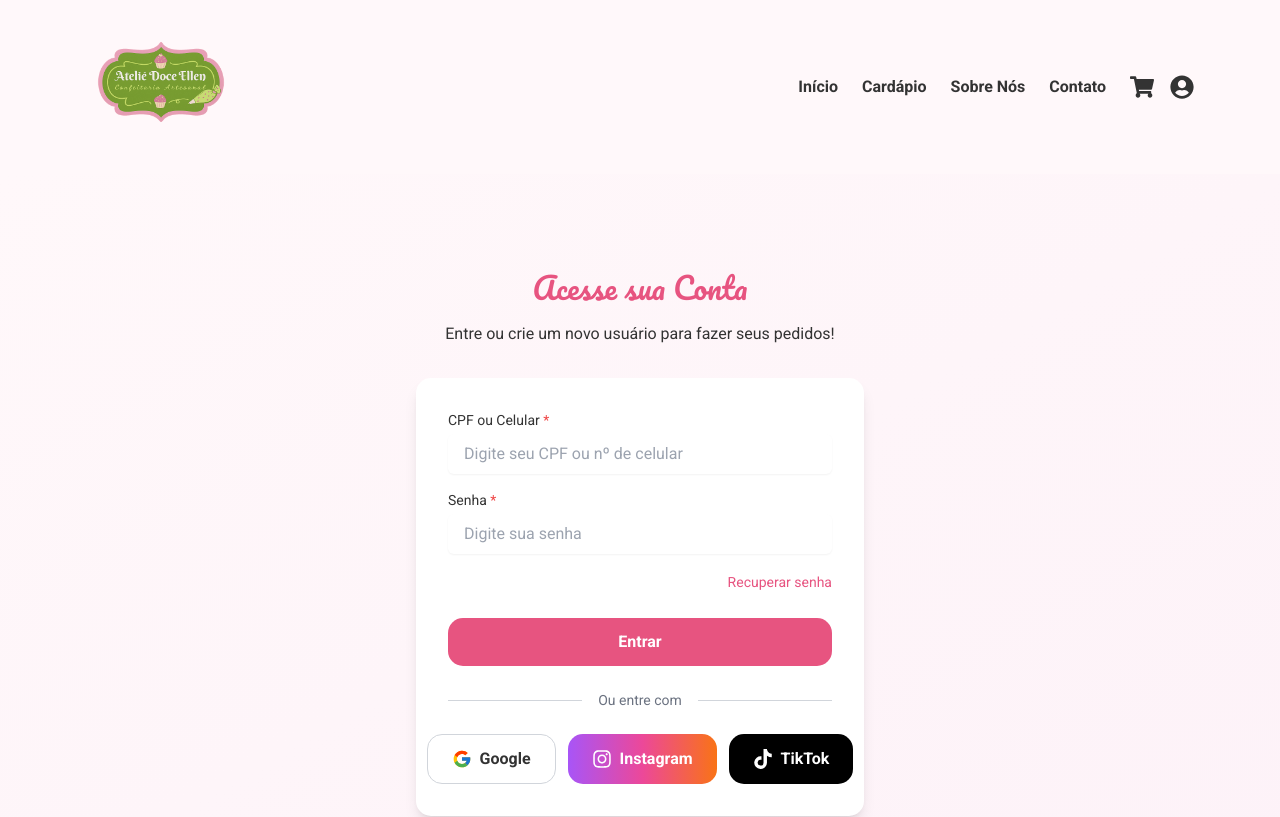
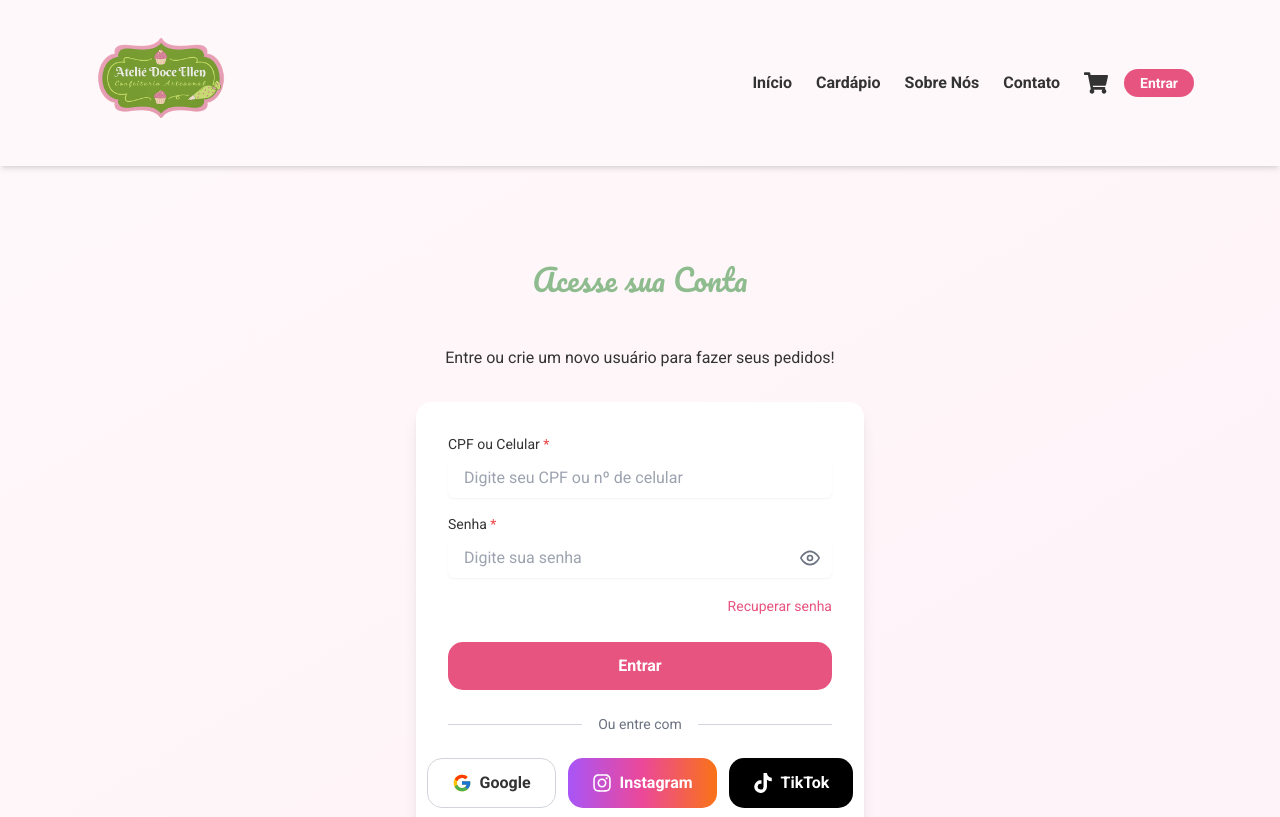
Before and after one commit to freijea/atelie_doce_ellem_site, a Next.js app: page /login in a window 1280 px wide. Shown: the top 817 px of the page. Built offline with nearby package versions, Linux system fonts and the light colour scheme.

Commit message:
login mask validation, sectiontitle parametric

```diff
--- a/package.json
+++ b/package.json
@@ -15,6 +15,7 @@
     "react": "^19.0.0",
     "react-dom": "^19.0.0",
     "react-icons": "^5.5.0",
+    "react-input-mask": "^2.0.4",
     "swiper": "^11.2.6"
   },
   "devDependencies": {
--- a/src/components/Input.jsx
+++ b/src/components/Input.jsx
@@ -1,9 +1,16 @@
+// src/components/Input.jsx
+'use client'; // Necessário se usar hooks ou InputMask diretamente aqui
+
 import React from 'react';
 import PropTypes from 'prop-types';
+import InputMask from 'react-input-mask'; // Importa a biblioteca
 
-const Input = ({ id, name, type = 'text', label, placeholder, value, onChange, error, required, className = '' }) => {
+const Input = ({ id, name, type = 'text', label, placeholder, value, onChange, error, required, className = '', mask, icon: Icon, onIconClick }) => { // Adiciona mask, icon, onIconClick
   const errorClasses = error ? 'border-red-500 focus:border-red-500 focus:ring-red-500' : 'border-gray-300 focus:border-primary focus:ring-primary';
   const baseClasses = 'block w-full px-4 py-2 mt-1 rounded-md shadow-sm focus:ring focus:ring-opacity-50';
+  const inputPaddingRight = Icon ? 'pr-10' : ''; // Adiciona padding se houver ícone
+
+  const InputComponent = mask ? InputMask : 'input'; // Escolhe o componente
 
   return (
     <div className={`mb-4 ${className}`}>
@@ -12,7 +19,9 @@ const Input = ({ id, name, type = 'text', label, placeholder, value, onChange, e
           {label} {required && <span className="text-red-500">*</span>}
         </label>
       )}
-      <input
+      <div className="relative"> {/* Wrapper para o ícone */}
+        <InputComponent
+          mask={mask} // Prop para react-input-mask
           type={type}
           id={id || name}
           name={name}
@@ -20,9 +29,20 @@ const Input = ({ id, name, type = 'text', label, placeholder, value, onChange, e
           value={value}
           onChange={onChange}
           required={required}
-        className={`${baseClasses} ${errorClasses}`}
+          className={`${baseClasses} ${errorClasses} ${inputPaddingRight}`} // Adiciona padding para ícone
         />
-      {typeof error === 'string' && error && ( // Exibe erro textual se for string
+        {Icon && ( // Renderiza o ícone se fornecido
+          <button
+            type="button"
+            onClick={onIconClick}
+            className="absolute inset-y-0 right-0 flex items-center pr-3 text-gray-500 hover:text-primary"
+            aria-label={type === 'password' ? 'Mostrar/ocultar senha' : undefined}
+          >
+            <Icon className="h-5 w-5" />
+          </button>
+        )}
+      </div>
+      {typeof error === 'string' && error && (
           <p className="mt-1 text-xs text-red-600">{error}</p>
       )}
     </div>
@@ -40,6 +60,9 @@ Input.propTypes = {
   error: PropTypes.oneOfType([PropTypes.string, PropTypes.bool]), // Pode ser booleano ou mensagem
   required: PropTypes.bool,
   className: PropTypes.string,
+  mask: PropTypes.string,
+  icon: PropTypes.elementType,
+  onIconClick: PropTypes.func
 };
 
 export default Input;
--- a/src/components/LoginForm.jsx
+++ b/src/components/LoginForm.jsx
@@ -1,29 +1,57 @@
+// src/components/LoginForm.jsx
 'use client';
 
 import React, { useState } from 'react';
-import Link from 'next/link'; // Para o link "Recuperar senha"
+import Link from 'next/link';
 import PropTypes from 'prop-types';
-import { FcGoogle } from 'react-icons/fc'; // Ícone Google
-import { FaInstagram, FaTiktok } from 'react-icons/fa'; // Ícones Instagram e TikTok
+import { FcGoogle } from 'react-icons/fc';
+import { FaInstagram, FaTiktok } from 'react-icons/fa';
+import { FiEye, FiEyeOff } from 'react-icons/fi'; // Ícones para senha
 
 import Input from './Input';
 import Button from './Button';
 import Alert from './Alert';
 
 const LoginForm = ({ className = '' }) => {
-  // --- Placeholder State ---
-  // No futuro, gerenciar inputs, loading, erros e sucesso com useState/useReducer
   const [formData, setFormData] = useState({ identifier: '', password: '' });
-  const [error, setError] = useState(null); // Ex: 'Credenciais inválidas' ou { field: 'identifier', message: 'CPF/Celular inválido' }
+  const [error, setError] = useState(null);
   const [successMessage, setSuccessMessage] = useState(null);
   const [isLoading, setIsLoading] = useState(false);
-  // -------------------------
+  const [identifierMask, setIdentifierMask] = useState(''); // Estado para máscara
+  const [showPassword, setShowPassword] = useState(false); // Estado para visibilidade da senha
 
-  const handleChange = (e) => {
+  const handleIdentifierChange = (e) => {
+    const rawValue = e.target.value.replace(/\D/g, ''); // Remove não dígitos
+    let currentMask = '';
+
+    if (rawValue.length <= 10 || (rawValue.length === 11 && rawValue.startsWith('0'))) {
+        if (rawValue.length <= 10) {
+             currentMask = '(99) 9999-9999';
+         } else {
+             currentMask = '(99) 99999-9999';
+         }
+    } else if (rawValue.length === 11) {
+        currentMask = '999.999.999-99';
+    } else {
+         currentMask = '999.999.999-99';
+    }
+    setIdentifierMask(currentMask || '');
+
+
+    setFormData(prev => ({ ...prev, identifier: e.target.value })); // Atualiza o valor formatado
+    if (error) setError(null);
+  };
+
+
+  const handleChange = (e) => { // Handler genérico para outros campos (senha)
     const { name, value } = e.target;
     setFormData(prev => ({ ...prev, [name]: value }));
-    // Limpar erro ao digitar
-    if (error) setError(null);
+    if (error && typeof error === 'object' && error?.field === name) setError(null); // Limpa erro do campo específico
+    else if (error && typeof error === 'string') setError(null); // Limpa erro geral
+  };
+
+  const togglePasswordVisibility = () => {
+    setShowPassword(!showPassword);
   };
 
   const handleSubmit = (e) => {
@@ -34,92 +62,77 @@ const LoginForm = ({ className = '' }) => {
     setIsLoading(true);
 
     console.log('Form Data Submitted:', formData);
-    // --- Placeholder Logic ---
-    // Aqui viria a lógica de chamada de API para /api/login ou serviço de auth
-    // Exemplo de como definir erro/sucesso (simulado):
     setTimeout(() => {
       if (formData.identifier === 'erro@teste.com') {
         setError('Usuário ou senha inválidos.');
       } else if (formData.identifier === 'sucesso@teste.com') {
          setSuccessMessage('Login realizado com sucesso! Redirecionando...');
-         // Redirecionar após sucesso...
       } else {
         setError({ field: 'identifier', message: 'CPF ou Celular não encontrado.'}) // Exemplo de erro de campo
       }
       setIsLoading(false);
     }, 1500);
-    // -------------------------
   };
 
   const handleSocialLogin = (provider) => {
     console.log(`Attempting social login with ${provider}`);
-    // --- Placeholder Logic ---
-    // Aqui viria a lógica para iniciar o fluxo OAuth com o provider
-    // (ex: redirecionar para a página de login do Google/Insta/TikTok)
-    // Isso geralmente envolve bibliotecas como NextAuth.js ou chamadas de API específicas.
-    // -------------------------
      setError(`Login com ${provider} ainda não implementado.`);
      setTimeout(() => setError(null), 3000);
   };
 
-  // Determina se o erro é específico de um campo ou geral
   const identifierError = typeof error === 'object' && error?.field === 'identifier' ? error.message : null;
   const passwordError = typeof error === 'object' && error?.field === 'password' ? error.message : null;
   const generalError = typeof error === 'string' ? error : null;
 
-
   return (
     <div className={`w-full max-w-md p-6 md:p-8 bg-white rounded-default shadow-lg ${className}`}>
-      {/* Mensagem Geral de Erro/Sucesso */}
       {generalError && <Alert type="error" message={generalError} className="mb-4" />}
       {successMessage && <Alert type="success" message={successMessage} className="mb-4" />}
 
       <form onSubmit={handleSubmit} noValidate>
         <Input
           label="CPF ou Celular"
-          type="text" // Pode ser "tel" ou ter máscara no futuro
+          type="text" // react-input-mask cuida do tipo
           name="identifier"
           id="identifier"
           placeholder="Digite seu CPF ou nº de celular"
           value={formData.identifier}
-          onChange={handleChange}
-          error={identifierError} // Passa a mensagem de erro específica
+          onChange={handleIdentifierChange} // Usa o handler com máscara
+          mask={identifierMask} // Passa a máscara dinâmica
+          error={identifierError}
           required
-          className="mb-4" // Ajuste de espaçamento
+          className="mb-4"
         />
 
         <Input
           label="Senha"
-          type="password"
+          type={showPassword ? 'text' : 'password'} // Tipo dinâmico
           name="password"
           id="password"
           placeholder="Digite sua senha"
           value={formData.password}
-          onChange={handleChange}
+          onChange={handleChange} // Handler genérico
           error={passwordError}
           required
-          className="mb-2" // Menos espaço antes de "recuperar senha"
+          className="mb-2"
+          icon={showPassword ? FiEyeOff : FiEye} // Ícone dinâmico
+          onIconClick={togglePasswordVisibility} // Função para o clique no ícone
         />
 
-        <div className="text-right mb-6">
-          <Link href="/recuperar-senha" // Criar esta página/rota depois
+        {/* ... (Recuperar Senha, Botão Entrar, Divisor, Botões Sociais) ... */}
+         <div className="text-right mb-6">
+          <Link href="/recuperar-senha"
             className="text-sm font-medium text-primary hover:underline"
           >
             Recuperar senha
           </Link>
         </div>
 
-        <Button
-          type="submit"
-          variant="primary"
-          className="w-full"
-          disabled={isLoading} // Desabilita botão durante carregamento
-        >
+        <Button type="submit" variant="primary" className="w-full" disabled={isLoading}>
           {isLoading ? 'Entrando...' : 'Entrar'}
         </Button>
       </form>
-
-      {/* Separador e Login Social */}
+       {/* Separador e Login Social */}
       <div className="my-6 flex items-center justify-center">
         <span className="border-t border-gray-300 flex-grow"></span>
         <span className="px-4 text-sm text-gray-500">Ou entre com</span>
@@ -127,28 +140,13 @@ const LoginForm = ({ className = '' }) => {
       </div>
 
       <div className="flex flex-col sm:flex-row gap-3 justify-center">
-         {/* Google Button */}
-         <Button
-           variant="secondary" // Ou crie um estilo 'outline' ou 'social'
-           onClick={() => handleSocialLogin('Google')}
-           className="flex-1 flex items-center justify-center gap-2 !bg-white !text-text-main border border-gray-300 hover:!bg-gray-100" // Exemplo de override de estilo
-         >
+         <Button variant="secondary" onClick={() => handleSocialLogin('Google')} className="flex-1 flex items-center justify-center gap-2 !bg-white !text-text-main border border-gray-300 hover:!bg-gray-100" >
             <FcGoogle size={20} /> Google
          </Button>
-         {/* Instagram Button */}
-          <Button
-           variant="secondary"
-           onClick={() => handleSocialLogin('Instagram')}
-           className="flex-1 flex items-center justify-center gap-2 !bg-gradient-to-r from-purple-500 via-pink-500 to-orange-500 text-white hover:opacity-90" // Exemplo de override de estilo
-         >
+          <Button variant="secondary" onClick={() => handleSocialLogin('Instagram')} className="flex-1 flex items-center justify-center gap-2 !bg-gradient-to-r from-purple-500 via-pink-500 to-orange-500 text-white hover:opacity-90" >
             <FaInstagram size={20} /> Instagram
          </Button>
-         {/* TikTok Button */}
-         <Button
-           variant="secondary"
-           onClick={() => handleSocialLogin('TikTok')}
-            className="flex-1 flex items-center justify-center gap-2 !bg-black text-white hover:!bg-gray-800" // Exemplo de override de estilo
-         >
+         <Button variant="secondary" onClick={() => handleSocialLogin('TikTok')} className="flex-1 flex items-center justify-center gap-2 !bg-black text-white hover:!bg-gray-800" >
             <FaTiktok size={20} /> TikTok
          </Button>
       </div>
--- a/src/components/SectionTitle.jsx
+++ b/src/components/SectionTitle.jsx
@@ -1,18 +1,32 @@
 import React from 'react';
 import PropTypes from 'prop-types';
 
-const SectionTitle = ({ children, className = '' }) => {
+// Mapeamento de tamanhos para classes Tailwind
+const sizeClasses = {
+  default: 'text-3xl md:text-4xl', // Tamanho padrão atual
+  large: 'text-4xl md:text-5xl',   // Exemplo de tamanho maior
+  medium: 'text-2xl md:text-3xl', // Exemplo de tamanho médio
+  small: 'text-xl md:text-2xl',   // Exemplo de tamanho menor
+};
+
+const SectionTitle = ({ children, className = '', as = 'h2', size = 'default' }) => {
+  const Tag = as; // Define a tag HTML dinamicamente
+  const currentSizeClasses = sizeClasses[size] || sizeClasses.default; // Pega a classe de tamanho ou usa o padrão
+
   return (
-    // Removido text-center daqui
-    <h2 className={`font-heading text-3xl md:text-4xl mb-10 md:mb-12 text-secondary ${className}`}>
+    // Usa a tag dinâmica e as classes de tamanho corretas
+    // Removido text-center padrão, controle isso onde o componente é usado
+    <Tag className={`font-heading mb-10 md:mb-12 text-secondary ${currentSizeClasses} ${className}`}>
       {children}
-    </h2>
+    </Tag>
   );
 };
 
 SectionTitle.propTypes = {
   children: PropTypes.node.isRequired,
   className: PropTypes.string,
+  as: PropTypes.oneOf(['h1', 'h2', 'h3', 'h4', 'h5', 'h6', 'p', 'span']), // Tags HTML permitidas
+  size: PropTypes.oneOf(['default', 'large', 'medium', 'small']), // Tamanhos permitidos
 };
 
 export default SectionTitle;
--- a/src/sections/Header.jsx
+++ b/src/sections/Header.jsx
@@ -1,26 +1,61 @@
-// Precisa ser 'use client' por causa do componente Navigation que tem state
-'use client';
+'use client'; // Necessário para estado e lógica futura de auth
 
-import React from 'react';
+import React, { useState } from 'react'; // Importar useState
+import Link from 'next/link'; // Importar Link
 import Container from '../components/Container';
 import Logo from '../components/Logo';
 import Navigation from '../components/Navigation';
-import { FaShoppingCart, FaUserCircle } from 'react-icons/fa'; // Ícones
+import Button from '../components/Button'; // Importar Button
+import { FaShoppingCart, FaUserCircle } from 'react-icons/fa';
 
 const Header = () => {
+  // --- Placeholder Auth State ---
+  // No futuro, este estado virá de um Contexto, Zustand, Redux, etc.
+  const [isLoggedIn, setIsLoggedIn] = useState(false);
+  // const user = useAuthStore(state => state.user); // Exemplo futuro
+  // ----------------------------
+
+  // Simulação de login/logout para teste (remover depois)
+  const toggleLogin = () => setIsLoggedIn(!isLoggedIn);
+
+
   return (
-    <header className="bg-background shadow-md py-3">
+    // Adicionado py-2 para um padding menor se desejado, ajuste conforme o visual
+    <header className="bg-background shadow-md sticky top-0 z-50 py-2">
       <Container className="flex justify-between items-center">
         <Logo />
-        <div className="flex items-center"> {/* Container para Nav e Ícones */}
+        <div className="flex items-center"> {/* Container para Nav e Ícones/Botão */}
             <Navigation /> {/* Inclui botão mobile e nav desktop */}
-            <div className="flex items-center space-x-4 ml-6"> {/* Ícones à direita */}
-              <button aria-label="Carrinho de compras" className="text-text-main hover:text-primary text-2xl transition-colors">
+            <div className="flex items-center space-x-4 ml-4 md:ml-6"> {/* Ícones/Botão à direita */}
+              {/* Ícone do Carrinho (sempre visível?) */}
+              <button aria-label="Carrinho de compras" className="text-text-main hover:text-primary text-xl md:text-2xl transition-colors">
                 <FaShoppingCart />
               </button>
-              <button aria-label="Conta do usuário" className="text-text-main hover:text-primary text-2xl transition-colors">
-                <FaUserCircle />
-              </button>
+
+              {/* Botão Entrar OU Ícone do Usuário */}
+              {isLoggedIn ? (
+                // Ícone do usuário logado
+                <button
+                  aria-label="Conta do usuário"
+                  onClick={toggleLogin} // Simulação de logout
+                  className="text-text-main hover:text-primary text-xl md:text-2xl transition-colors"
+                >
+                  <FaUserCircle />
+                  {/* No futuro: <Image src={user.avatarUrl || '/images/avatar-placeholder.png'} ... /> */}
+                </button>
+              ) : (
+                // Botão Entrar (não logado)
+                // Usando o componente Button com estilo mais compacto
+                <Button
+                  href="/login" // Link para a página de login
+                  variant="primary"
+                  // Ajuste o padding/tamanho da fonte para caber bem no header
+                  className="text-xs sm:text-sm !px-3 sm:!px-4 !py-1"
+                  // onClick={toggleLogin} // Simulação de login
+                >
+                  Entrar
+                </Button>
+              )}
             </div>
         </div>
       </Container>
--- a/src/sections/LoginSection.jsx
+++ b/src/sections/LoginSection.jsx
@@ -1,16 +1,22 @@
 import React from 'react';
 import Container from '../components/Container';
 import LoginForm from '../components/LoginForm';
-  // Poderia importar SectionTitle se quisesse um título maior
-  // import SectionTitle from '../components/SectionTitle';
+import SectionTitle from '../components/SectionTitle'; // Importar SectionTitle
 
 const LoginSection = () => {
   return (
-    <section className="py-16 md:py-24 bg-gradient-to-br from-background to-pink-50"> {/* Fundo suave */}
+    <section className="py-16 md:py-24 bg-gradient-to-br from-background to-pink-50">
       <Container className="flex flex-col items-center">
-         {/* Título opcional */}
-         {/* <SectionTitle className="text-primary mb-4">Acesse sua Conta</SectionTitle> */}
-         <h2 className="text-3xl font-heading text-primary mb-4 text-center">Acesse sua Conta</h2>
+
+         {/* Usando SectionTitle com tamanho 'medium' e tag 'h2' */}
+         {/* Ajuste 'size' e 'as' conforme desejado para esta página */}
+         <SectionTitle
+            as="h2"
+            size="medium" // Usando um tamanho diferente do padrão
+            className="text-primary mb-4 text-center" // Controla cor, margem e alinhamento aqui
+         >
+             Acesse sua Conta
+         </SectionTitle>
 
          <p className="text-text-main text-center mb-8">
              Entre ou crie um novo usuário para fazer seus pedidos!
```
Also changed, not shown: 1 other file (tests, documents, lock files or other folders). Lines whose indentation alone changed are shown as unchanged.
